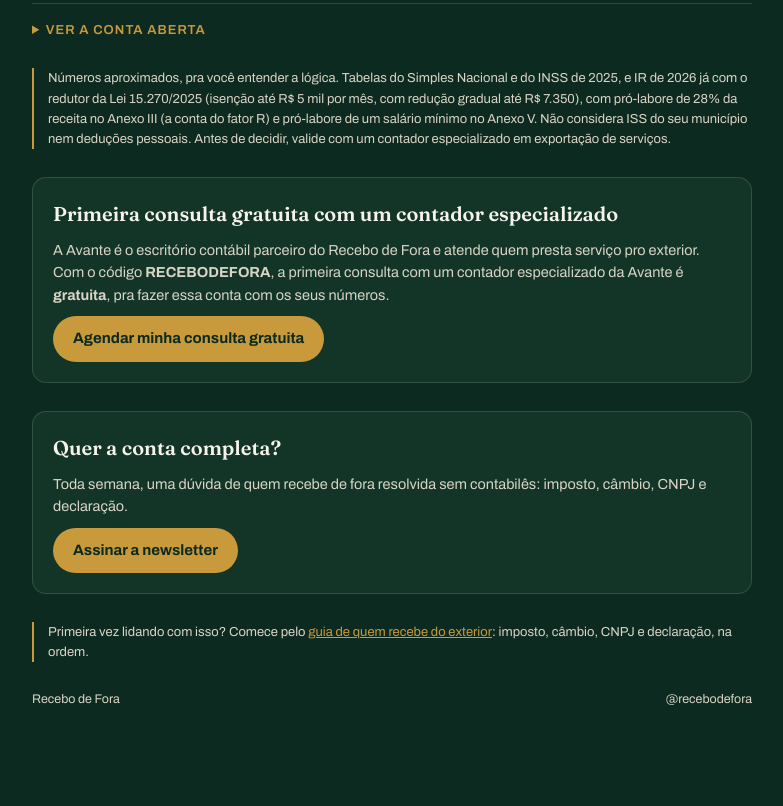
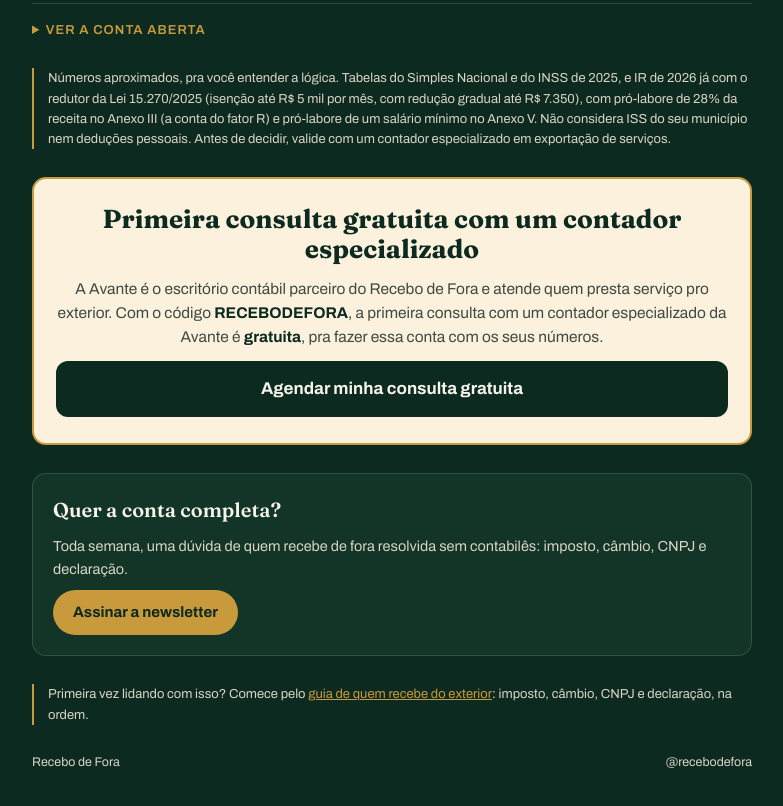
Before and after one commit to recebodefora/calculadora, a plain HTML site: page index.html in a window 1280 px wide. Shown: the part 1284-2090 px from the top of the page, without its empty margins (248-1031 px from the left). Before the commit the page ends 2042 px from the top, so only its background shows below. Drawn offline with Linux system fonts and the light colour scheme.

Commit message:
Oferta da Avante em destaque: caixa dourada clara, titulo maior, botao de ponta a ponta

```diff
--- a/index.html
+++ b/index.html
@@ -79,6 +79,11 @@
     align-self:flex-start;background:var(--dourado);color:var(--verde-escuro);text-decoration:none;
     font-weight:700;font-size:15px;padding:11px 20px;border-radius:999px;
   }
+.cta-avante{background:#FBF1DC;border:2px solid #C99A3C;text-align:center;padding:26px 22px;gap:12px}
+  .cta-avante h2{font-size:26px;font-weight:700;color:#0C2A20;line-height:1.15}
+  .cta-avante p{color:#3E4A44;font-size:15.5px}
+  .cta-avante strong{color:#0C2A20}
+  .cta-avante a{align-self:stretch;text-align:center;background:#0C2A20;color:#F6F3EA;font-size:17px;padding:15px 22px;border-radius:12px}
   footer{font-size:12.5px;color:var(--secundario);display:flex;justify-content:space-between;gap:12px;flex-wrap:wrap}
 </style>
 
@@ -143,7 +148,7 @@
 
   <p class="aviso">Números aproximados, pra você entender a lógica. Tabelas do Simples Nacional e do INSS de 2025, e IR de 2026 já com o redutor da Lei 15.270/2025 (isenção até R$ 5 mil por mês, com redução gradual até R$ 7.350), com pró-labore de 28% da receita no Anexo III (a conta do fator R) e pró-labore de um salário mínimo no Anexo V. Não considera ISS do seu município nem deduções pessoais. Antes de decidir, valide com um contador especializado em exportação de serviços.</p>
 
-  <section class="cta">
+  <section class="cta cta-avante">
     <h2>Primeira consulta gratuita com um contador especializado</h2>
     <p>A Avante é o escritório contábil parceiro do Recebo de Fora e atende quem presta serviço pro exterior. Com o código <strong>RECEBODEFORA</strong>, a primeira consulta com um contador especializado da Avante é <strong>gratuita</strong>, pra fazer essa conta com os seus números.</p>
     <a href="https://wa.me/5521972360836?text=Oi%21%20Vim%20pelo%20Recebo%20de%20Fora%2C%20c%C3%B3digo%20RECEBODEFORA.%20Quero%20agendar%20a%20primeira%20consulta%20gratuita." target="_blank" rel="noopener">Agendar minha consulta gratuita</a>
```
